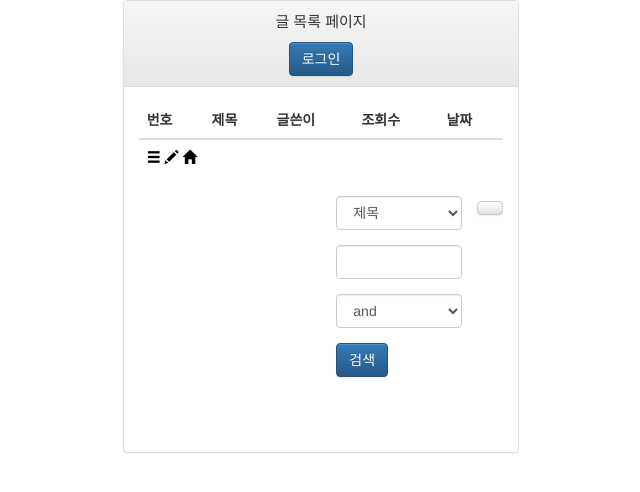
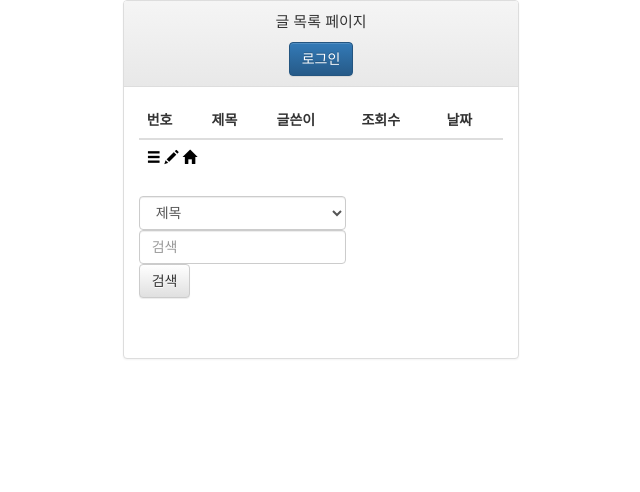
Before and after one commit to bundanining/crefun_php, a CodeIgniter app: page /database/index.php/board in a window 1280 px wide. Shown: the top 492 px of the page, without its empty margins (319-959 px from the left). Run offline with CodeIgniter, Linux system fonts and the light colour scheme; data that the repository does not hold is empty; some libraries are stand-ins or nearby versions.

Commit message:
no message

```diff
--- a/application/views/b_list.php
+++ b/application/views/b_list.php
@@ -58,38 +58,15 @@
             </tr>
           </tfoot>
         </table>
-        <div class="pull-right">
-            <a class="btn btn-default" data-toggle="collapse" data-target=".board-bottom-search-collapse"><i class='fa fa-search'></i></a>
-        </div>
-        <div class="pull-right collapse navbar-collapse board-bottom-search-collapse">
-            <div class="form-group">
-                <label class="sr-only">검색</label>
-                <select name=select class="form-control">
-                <option value='s_title'>제목</option>
-                <option value='s_content'>내용</option>
-                <option value='s_writer'>작성자</option>
-                </select>
-            </div>
-            <div class="form-group">
-                <label class="sr-only" for="stx">stx</label>
-                <input name=stx maxlength=15 size=10 itemname="검색어" required value='<?=stripslashes($stx)?>' class="form-control">
-            </div>
-            <div class="form-group">
-                <label class="sr-only" for="sop">sop</label>
-                <select name=sop class="form-control">
-                    <option value=and>and</option>
-                    <option value=or>or</option>
-                </select>
-            </div>
-            <div class="form-group">
-                <button class="btn btn-primary">검색</button>
-            </div>
-        </div>
-        <!-- <form class="navbar-search pull-left" action="/">
-            <button type="button" class="btn btn-default dropdown-toggle" data-toggle="dropdown" aria-expanded="false">제목<span class="caret"></span></button>
-            <input type="text" class="search-query" placeholder="검색">
+        <form class="navbar-search pull-left" action="/">
+            <select class="form-control" id="searchItem">
+              <option value="b_title">제목</option>
+              <option value="b_content">내용</option>
+              <option value="b_writer">작성자</option>
+            </select>
+            <input type="text" class="form-control" placeholder="검색">
             <button id="searchBtn" class="btn btn-default" type="submit">검색</button>
-        </form> -->
+        </form>
         <ul class="pagination">
           <?php echo $this->pagination->create_links(); ?>
         </ul>
```
